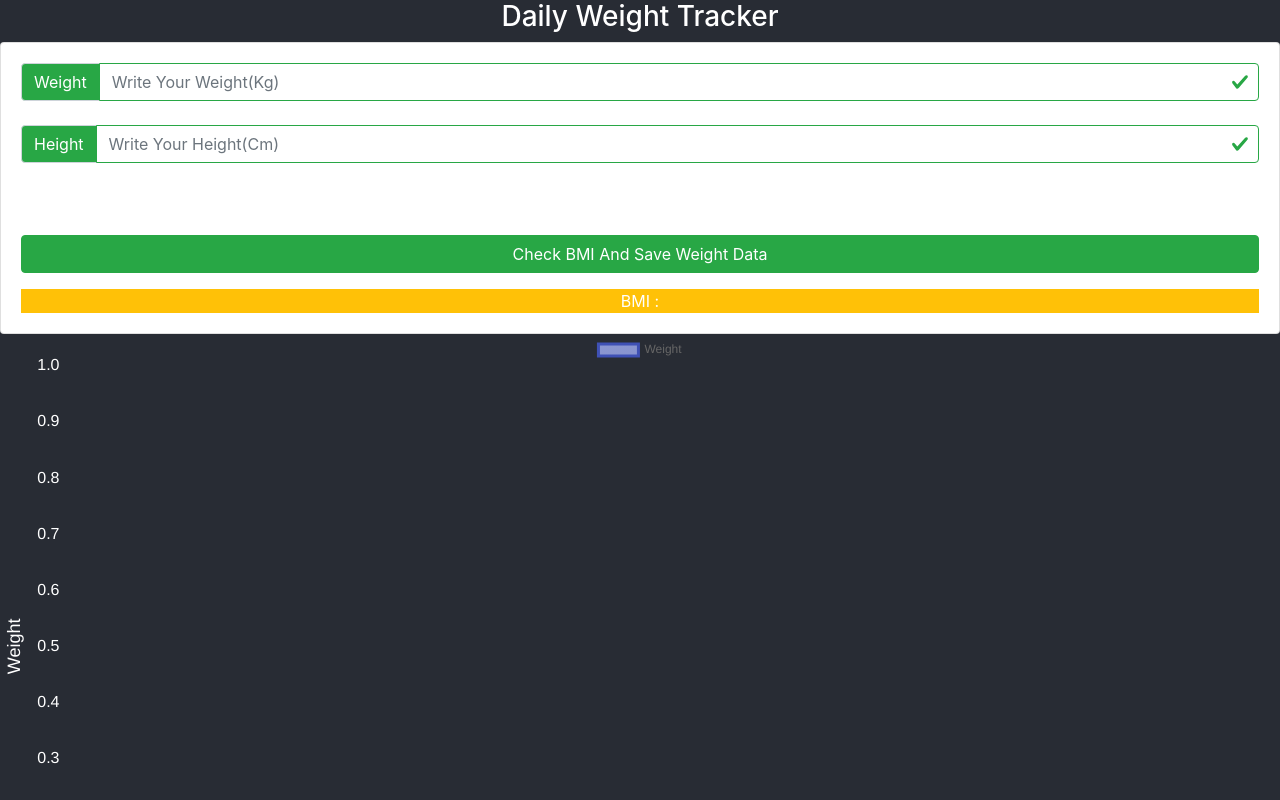
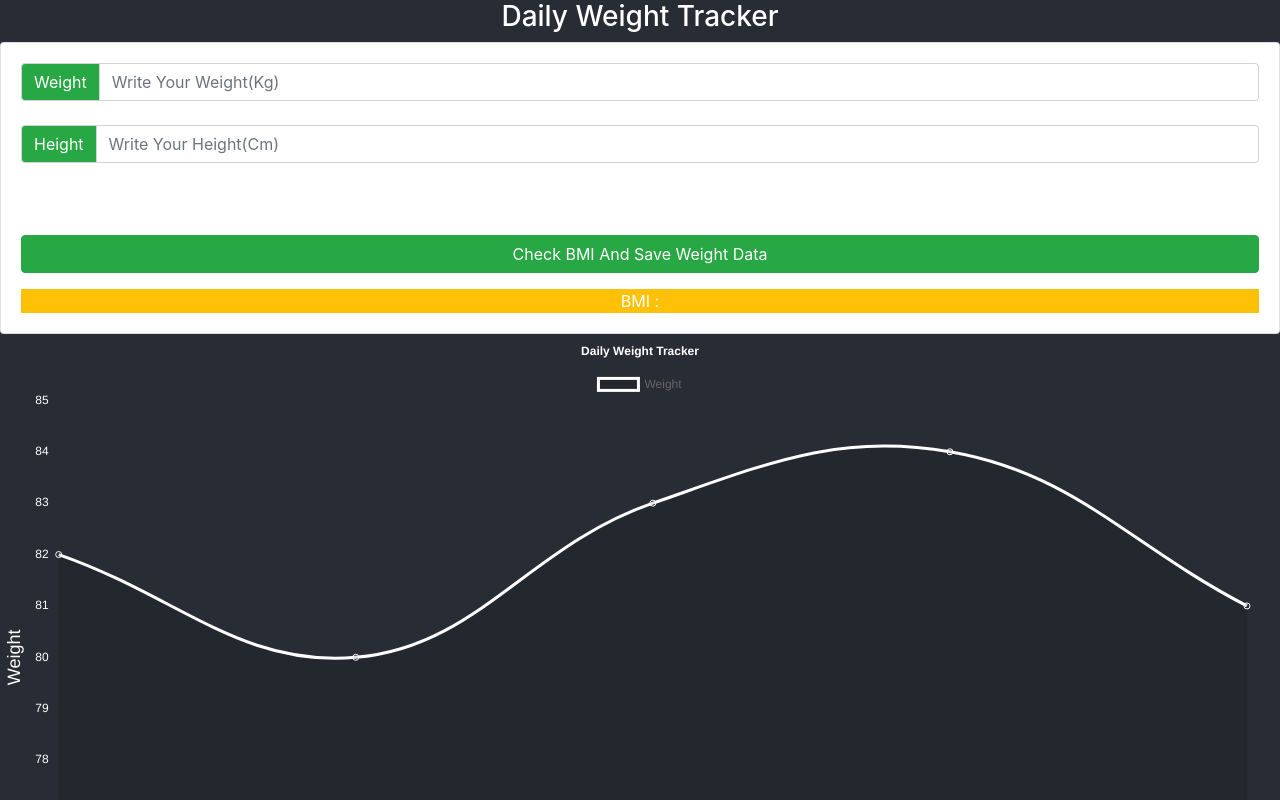
Before and after one commit to wonho1401/React_weight_tracker, a React (Create React App) app: page / in a window 1280 px wide. Shown: the top 800 px of the page. Built offline with nearby package versions, Linux system fonts and the light colour scheme.

Commit message:
Graph options update(data check)

```diff
--- a/src/App.css
+++ b/src/App.css
@@ -4,6 +4,11 @@
   color: white;
 }
 
+.Graph {
+  display: flex;
+  justify-content: center;
+  width: 100%;
+}
 /* .App-header {
   min-height: 100vh;
   display: flex;
--- a/src/App.js
+++ b/src/App.js
@@ -80,10 +80,12 @@ class App extends React.Component {
             handleSubmit={this.handleSubmit}
             calcBmi={this.calcBmi}
           ></Weight>
-          <Graph
-            labelData={JSON.parse(localStorage.getItem("List"))}
-            weightData={JSON.parse(localStorage.getItem("List"))}
-          ></Graph>
+          <div className="Graph">
+            <Graph
+              labelData={JSON.parse(localStorage.getItem("List"))}
+              weightData={JSON.parse(localStorage.getItem("List"))}
+            ></Graph>
+          </div>
         </header>
       </div>
     );
--- a/src/components/Graph.js
+++ b/src/components/Graph.js
@@ -1,43 +1,34 @@
-import React, { Component } from "react";
+import React from "react";
 import { Line } from "react-chartjs-2";
 
-// export default class graph extends Component {
-// constructor(props) {
-//   super(props);
-// }
-// render() {
-//   return (
-//     <div className="card card-body text-success">
-//       차트가 들어올 곳<Line></Line>
-//     </div>
-//   );
-// }
-const Graph = ({ labelData, weightData }) => {
-  const data = (canvas) => {
-    const ctx = canvas.getContext("2d");
-    const gradient = ctx.createLinearGradient(63, 81, 181, 700);
-    gradient.addColorStop(0, "#929dd9");
-    gradient.addColorStop(1, "#172b4d");
+function Graph() {
+  let weightData = JSON.parse(localStorage.getItem("List"));
 
-    return {
-      labels: labelData,
+  console.log(weightData);
+  const data = {
+    labels: [
+      "2020.07.27",
+      "2020.07.28",
+      "2020.07.29",
+      "2020.07.30",
+      "2020.07.31",
+    ], //날짜 들어가야함
     datasets: [
       {
         label: "Weight",
-          data: weightData,
-          backgroundColor: gradient,
-          borderColor: "#3F51B5",
-          pointRadius: 6,
-          pointHoverRadius: 8,
+        borderColor: "White",
+        data: ["82", "80", "83", "84", "81"], //몸무게 들어가야함.
         pointHoverBorderColor: "white",
-          pointHoverBorderWidth: 2,
       },
     ],
   };
-  };
 
   const options = {
-    responsive: true,
+    title: {
+      display: true,
+      text: "Daily Weight Tracker",
+      fontColor: "White",
+    },
     scales: {
       xAxes: [
         {
@@ -53,7 +44,6 @@ const Graph = ({ labelData, weightData }) => {
           },
           ticks: {
             fontColor: "white",
-            fontSize: 16,
           },
         },
       ],
@@ -71,24 +61,15 @@ const Graph = ({ labelData, weightData }) => {
           },
           ticks: {
             fontColor: "white",
-            fontSize: 16,
-            beginAtZero: true,
+            min: 75,
+            max: 85,
+            stepSize: 1,
           },
         },
       ],
     },
-    tooltips: {
-      titleFontSize: 13,
-      bodyFontSize: 13,
-    },
   };
-
-  return (
-    <>
-      <Line data={data} options={options} />
-    </>
-  );
-};
+  return <Line data={data} options={options} />;
+}
 
 export default Graph;
-// }
--- a/src/components/Weight.js
+++ b/src/components/Weight.js
@@ -12,7 +12,7 @@ export default class weight extends Component {
     } = this.props;
     return (
       <div className="card card-body">
-        <form className="was-validated" onSubmit={handleSubmit}>
+        <form onSubmit={handleSubmit}>
           <div className="input-group">
             <div className="input-group-prepend">
               <span className="input-group-text bg-success text-white">
```
Lines whose indentation alone changed are shown as unchanged.
